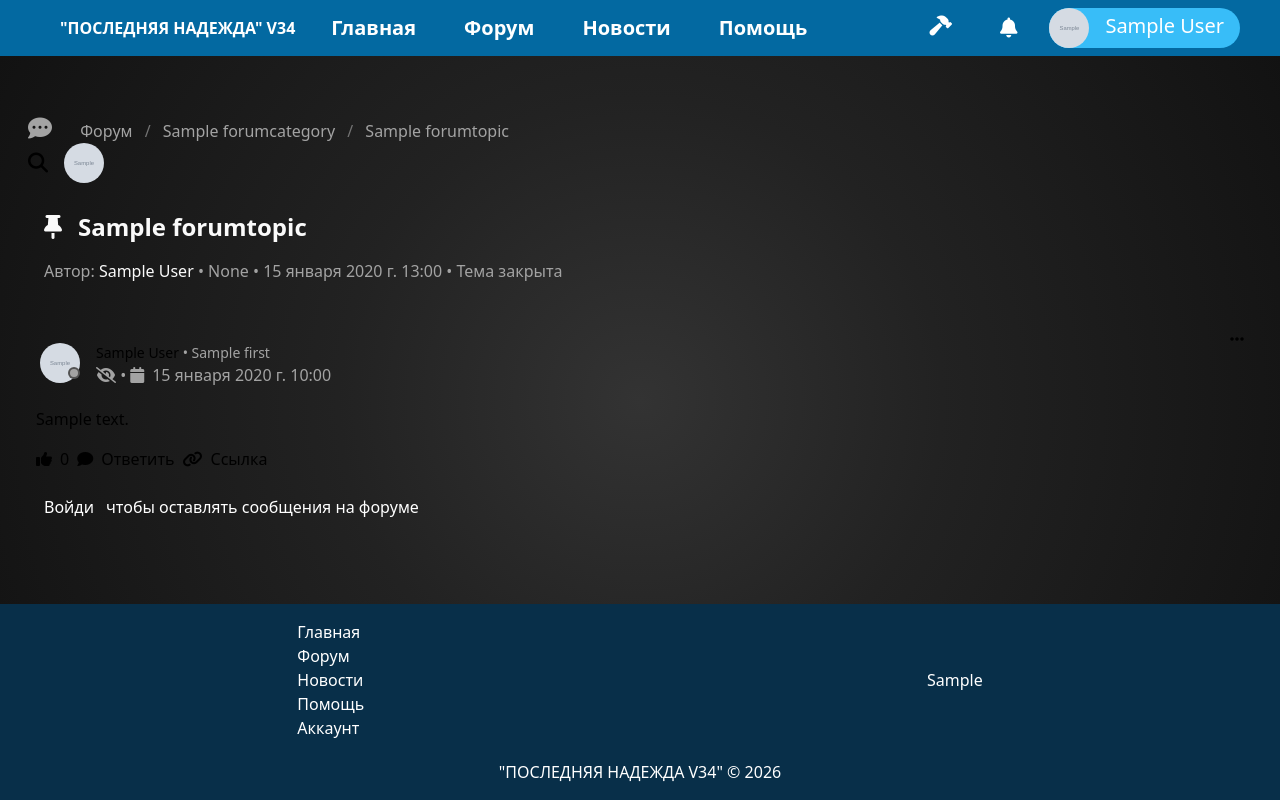
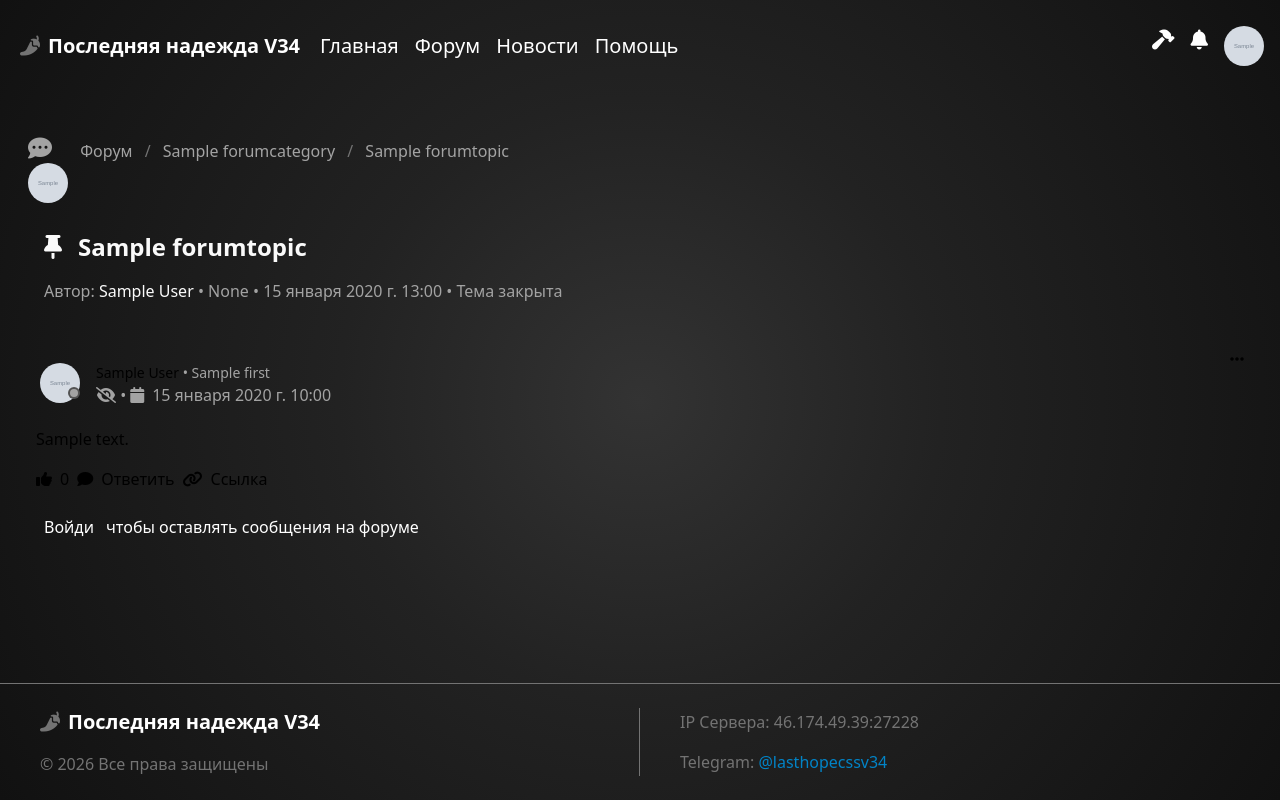
Before and after one commit to galtrikh/lasthope, a Django app: template forum_app/templates/forum_app/posts.html in a window 1280 px wide. Run offline with Django 5.2, Linux system fonts and the light colour scheme; a user stored in the database is signed in; tables that the repository leaves empty hold one stand-in row (values such as "Sample post"); the template is opened without the code that fills it: values that come from a table or form of the project are taken from there, most other values are stand-ins (such as "Sample title", 1, 10 or a date in 2020); grey boxes marked "Sample" are stand-in pictures; data that the repository does not hold is empty; some libraries are stand-ins or nearby versions.

Commit message:
редизайн layouts/main.html

```diff
--- a/forum_app/templates/forum_app/posts.html
+++ b/forum_app/templates/forum_app/posts.html
@@ -35,7 +35,7 @@
             <a href="{% url 'topic' cat_slug=category.slug topic_id=topic.id %}" class="text-neutral-400 hover:text-neutral-600 hover:underline">{{topic.title}}</a>
         </div>
         <div class="flex items-center space-x-4">
-            <a href="#" class="btn-trans text-xl"><i class="fa-solid fa-magnifying-glass"></i></a>
+            {% comment %} <a href="#" class="btn-trans text-xl"><i class="fa-solid fa-magnifying-glass"></i></a> {% endcomment %}
             <div class="w-10 h-10 bg-transparent rounded-full overflow-hidden hover:border hover:border-neutral-600">
                 <a  href="{% url 'user' topic.author.username %}" class="w-full h-full">
                     <img src="{{topic.author.profile.avatar.url}}" class="w-full h-full object-cover"/>
--- a/main/templates/layouts/layout.html
+++ b/main/templates/layouts/layout.html
@@ -28,7 +28,7 @@
     {% block extra %}
     {% endblock %}
 </head>
-<body class="min-h-screen bg-[radial-gradient(circle_at_center,_#333_0%,_#222_40%,_#111_100%)]">
+<body class="min-h-screen bg-[radial-gradient(circle_at_center,_#333_0%,_#222_40%,_#111_100%)] overflow-x-hidden">
     {% block layout_content %}
     {% endblock %}
     {% comment %} <!--===========SCRIPT==============--> {% endcomment %}
--- a/main/templates/layouts/main.html
+++ b/main/templates/layouts/main.html
@@ -5,15 +5,39 @@
 
 {% block layout_content %}
     <div id="app" class="flex flex-col min-h-screen">
-        <header class="flex md:flex-nowrap justify-between items-center w-full bg-sky-700 shadow-accent p-1 px-10 text-white z-11">
-            <div class="p-3 px-5 font-black select-none md:text-nowrap w-fit">"ПОСЛЕДНЯЯ НАДЕЖДА" V34</div>
+        <header class="flex md:flex-nowrap justify-between items-center tb-block py-1 mt-4 text-white z-11">
+            <div class="p-3 px-5 text-xl font-bold select-none md:text-nowrap w-fit"><i class="fa-solid fa-pepper-hot mr-2 text-neutral-500"></i>Последняя надежда V34</div>
             <button id="burger_btn" class="block p-2 px-3 rounded-xl hover:bg-sky-500 md:hidden"><i class="fa-solid fa-bars text-2xl"></i></button>
             <div id="burger_menu" class="opacity-0 top-0 left-0 z-50 mt-20 transform translate-y-full fixed pointer-events-none transition-all duration-300 bg-sky-900 md:bg-transparent rounded-xl w-full text-2xl text-center md:opacity-100 md:mt-0 flex flex-col-reverse md:flex-row md:items-center md:justify-between md:pointer-events-auto md:text-xl md:w-full md:top-auto md:left-auto md:transform-none md:relative md:translate-0">
                 <ul class="w-full md:w-fit flex-wrap md:flex-nowrap md:flex flex-col md:flex-row justify-center md:justify-between items-center md:space-x-4 space-y-4 md:space-y-0">
-                    <li><a class="{% if request.path == '/' %}bg-sky-500{% endif %} w-full md:w-fit font-semibold p-1 pb-2 px-4 rounded-full hover:bg-sky-300" href="{% url 'main' %}">Главная</a></li>
-                    <li><a class="{% if request.path|slice:':7' == '/forum/' %}bg-sky-500{% endif %} w-full md:w-fit font-semibold p-1 pb-2 px-4 rounded-full hover:bg-sky-300" href="{% url 'forum' %}">Форум</a></li>
-                    <li><a class="{% if request.path == '/news/' %}bg-sky-500{% endif %} w-full md:w-fit font-semibold p-1 pb-2 px-4 rounded-full hover:bg-sky-300" href="{% url 'news' %}">Новости</a></li>
-                    <li><a class="{% if request.path == '/help/' %}bg-sky-500{% endif %} w-full md:w-fit font-semibold p-1 pb-2 px-4 rounded-full hover:bg-sky-300" href="{% url 'help' %}">Помощь</a></li>
+                    <li><a class="{% if request.path == '/' %} btn-header__active after:w-full {% endif %} btn-header relative inline-block
+                        after:absolute after:left-1/2 after:bottom-0
+                        after:h-[1px] after:w-0
+                        after:-translate-x-1/2
+                        after:bg-white
+                        after:transition-all after:duration-200
+                        hover:after:w-full" href="{% url 'main' %}">Главная</a></li>
+                    <li><a class="{% if request.path|slice:':7' == '/forum/' %} btn-header__active after:w-full {% endif %} btn-header relative inline-block
+                        after:absolute after:left-1/2 after:bottom-0
+                        after:h-[1px] after:w-0
+                        after:-translate-x-1/2
+                        after:bg-white
+                        after:transition-all after:duration-200
+                        hover:after:w-full" href="{% url 'forum' %}">Форум</a></li>
+                    <li><a class="{% if request.path == '/news/' %}btn-header__active after:w-full {% endif %}  btn-header relative inline-block
+                        after:absolute after:left-1/2 after:bottom-0
+                        after:h-[1px] after:w-0
+                        after:-translate-x-1/2
+                        after:bg-white
+                        after:transition-all after:duration-200
+                        hover:after:w-full" href="{% url 'news' %}">Новости</a></li>
+                    <li><a class="{% if request.path == '/help/' %}btn-header__active after:w-full {% endif %} btn-header relative inline-block
+                        after:absolute after:left-1/2 after:bottom-0
+                        after:h-[1px] after:w-0
+                        after:-translate-x-1/2
+                        after:bg-white
+                        after:transition-all after:duration-200
+                        hover:after:w-full" href="{% url 'help' %}">Помощь</a></li>
                 </ul>
                 {% if not user.is_authenticated %}
                     <ul class="
@@ -30,15 +54,21 @@
                     md:space-y-0
                     mt-4
                     md:mt-0">
-                        <li><a class="{% if request.path == '/user/login' %} bg-sky-500 {% endif %} font-semibold p-1 pb-2 px-4 rounded-full hover:bg-sky-300" href="{% url 'login' %}">Вход</a></li>
+                        <li><a class="{% if request.path == '/user/login' %} btn-header__active after:w-full {% endif %} btn-header relative inline-block
+                        after:absolute after:left-1/2 after:bottom-0
+                        after:h-[1px] after:w-0
+                        after:-translate-x-1/2
+                        after:bg-white
+                        after:transition-all after:duration-200
+                        hover:after:w-full" href="{% url 'login' %}">Вход</a></li>
                     </ul>
                 {% else %}
-                    <div class="flex md:space-x-4 flex-col-reverse md:space-y-0 md:flex-row space-y-reverse space-y-4 mt-4 md:mt-0 justify-center">
+                    <div class="flex md:space-x-4 flex-col-reverse md:space-y-0 md:flex-row space-y-reverse space-y-4 mt-4 pr-4 md:mt-0 justify-center">
                         {% if user.is_staff %}
-                            <a href="{% url 'admin:index' %}" class="rounded-full hover:bg-sky-500 p-1 px-4"><i class="fa-solid fa-hammer"></i></a>
+                            <a href="{% url 'admin:index' %}" class="btn-trans"><i class="fa-solid fa-hammer"></i></a>
                         {% endif %}
-                        <a href="{% url 'notifications' user.username %}" class="rounded-full hover:bg-sky-500 p-1 px-4 flex items-center justify-center"><i class="fa-solid fa-bell"></i>{% if notifications_unread %}<div class="bg-red-400 w-2.5 h-2.5 absolute rounded-full transform translate-x-1.5 -translate-y-1.5"></div>{% endif %}</a>
-                        <a href="{% url 'user' user.username %}" class="rounded-full bg-sky-400 mx-auto p-2 px-4 md:p-0 hover:bg-sky-500 flex flex-row items-center"><div class="bg-sky-400 rounded-full w-10 h-10 overflow-hidden"><img src="{{user.profile.avatar.url}}" class="w-full h-full object-cover"/></div><span class="p-1 pb-2 px-4 cursor-pointer">{{user.profile.displayname}}</span></a>
+                        <a href="{% url 'notifications' user.username %}" class="btn-trans relative"><i class="fa-solid fa-bell"></i>{% if notifications_unread %}<div class="bg-red-400 w-2.5 h-2.5 absolute rounded-full top-3 right-2"></div>{% endif %}</a>
+                        <a href="{% url 'user' user.username %}" class="rounded-full bg-transparent mx-auto flex flex-row items-center"><div class="bg-transparent rounded-full w-10 h-10 overflow-hidden hover:border hover:border-neutral-600"><img src="{{user.profile.avatar.url}}" class="w-full h-full object-cover"/></div></a>
                     </div>
                      {% comment %} <form action="{% url 'logout' %}" method="post">
                         {% csrf_token %}
@@ -63,9 +93,12 @@
 
         </main>
         <footer class="
-        bg-sky-950
-        p-4
+        bg-transparent
         text-white
+        border-t
+        border-t-neutral-500
+        p-6
+        px-10
         z-10">
             <div class="
             flex
@@ -75,16 +108,8 @@
             md:text-left
             md:flex-row
             md:items-center
-            md:justify-around">
-                <ul class="*:mt-3.5 md:*:mt-0 *:hover:underline *:cursor-pointer">
-                    <li><a href="{% url 'main' %}">Главная</a></li>
-                    <li><a href="{% url 'forum' %}">Форум</a></li>
-                    <li><a href="{% url 'news' %}">Новости</a></li>
-                    <li><a href="{% url 'help' %}">Помощь</a></li>
-                    {% if user.is_authenticated %}
-                    <li><a href="{% url 'user' user.username %}">Аккаунт</a></li>
-                    {% endif %}
-                </ul>
+            md:justify-between">
+
                 <script>
                     document.addEventListener('click', function (e) {
                     const el = e.target.closest('[data-copy]');
@@ -110,9 +135,20 @@
                             alert('Не удалось скопировать');
                         });
                 });
-
                 </script>
-                <ul class="*:mt-3.5 md:*:mt-0">
+                <div class="border-r border-r-neutral-500 w-1/2 h-full flex flex-col space-y-4">
+                    <div class="text-xl font-bold select-none md:text-nowrap w-fit"><i class="fa-solid fa-pepper-hot mr-2 text-neutral-500"></i>Последняя надежда V34</div>
+                    <span class="text-neutral-500">© 2026 Все права защищены</span>
+                </div>
+                <div class="w-1/2 h-full flex flex-col space-y-4 pl-10">
+                    <div class="text-neutral-500">
+                        IP Сервера: 46.174.49.39:27228
+                    </div>
+                    <div class="text-neutral-500">
+                        Telegram: <a class="text-sky-600 hover:underline cursor-pointer">@lasthopecssv34</a>
+                    </div>
+                </div>
+                {% comment %} <ul class="*:mt-3.5 md:*:mt-0">
                     {% for obj in footer_info %}
                         <li>
                         {% if obj.action_type == 'copy' %}
@@ -122,14 +158,14 @@
                         {% endif %}
                         </li>
                     {% endfor %}
-                </ul>
+                </ul> {% endcomment %}
             </div>
-            <div class="
+            {% comment %} <div class="
             w-full
             text-center
             mt-5">
                 <span>"ПОСЛЕДНЯЯ НАДЕЖДА V34" © 2026</span>
-            </div>
+            </div> {% endcomment %}
         </footer>
     </div>
 {% endblock %}
```
Also changed, not shown: theme/static_src/src/components/blocks.css (+18 -0 lines).
